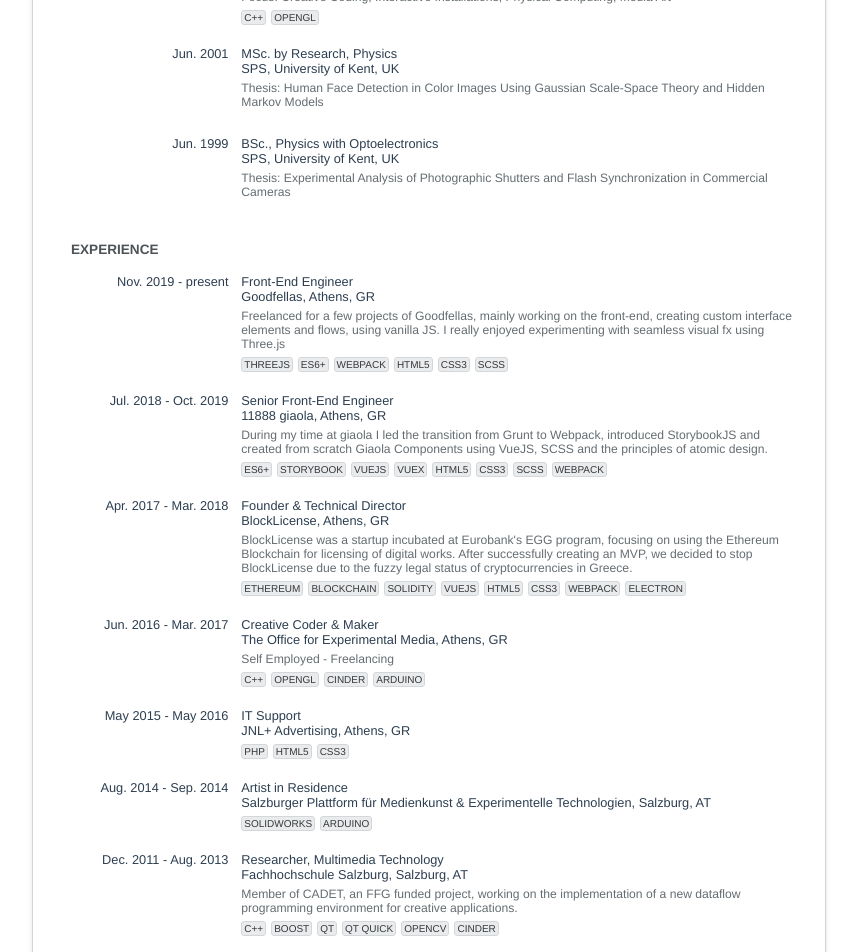
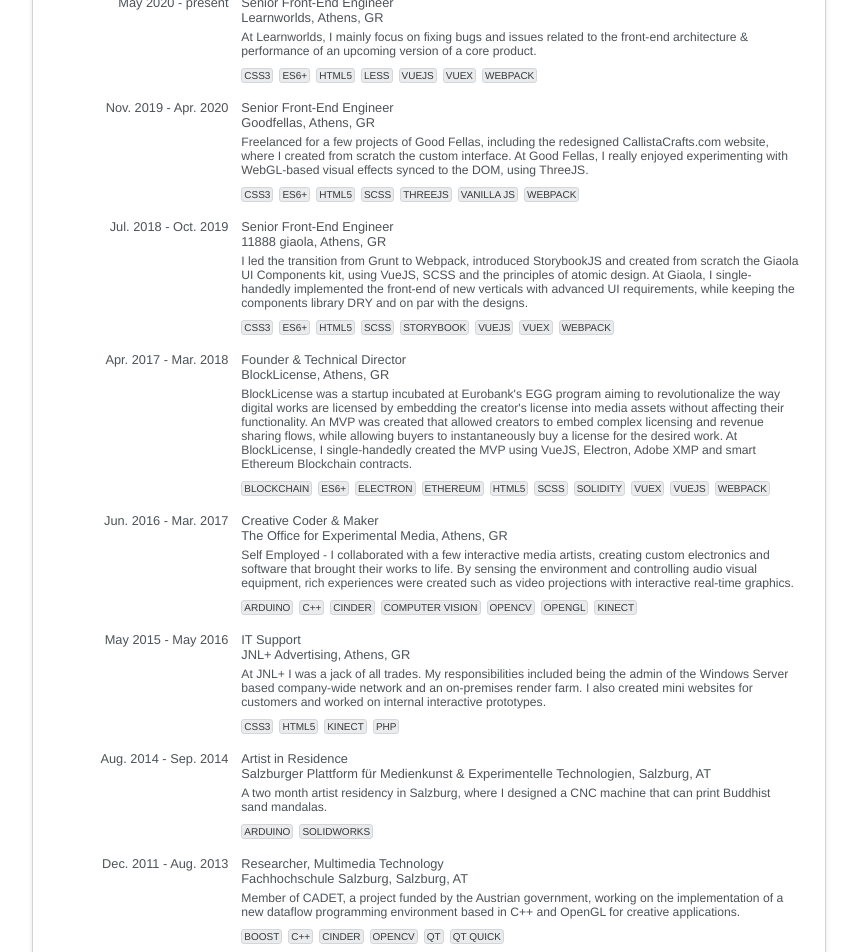
Before and after one commit to okinp/NikolasPsaroudakisCV, a Vue app: page / in a window 1280 px wide. Shown: the part 260-1212 px from the top of the page, without its empty margins (211-1068 px from the left). Built offline with nearby package versions, Linux system fonts and the light colour scheme.

Commit message:
Update CV

```diff
--- a/src/assets/cv.json
+++ b/src/assets/cv.json
@@ -8,7 +8,7 @@
                     "title": "MPS, Interactive Telecommunications",
                     "organization": "Tisch School of the Arts, NYU, USA",
                     "extra": "Focus: Creative Coding, Interactive Installations, Physical Computing, Media Art",
-          "tags": ["C++", "OpenGL"]
+                    "tags": []
                 },
                 {
                     "date": "Jun. 2001",
@@ -30,17 +30,40 @@
             "label": "Experience",
             "entries": [
                 {
-          "date": "Nov. 2019 - present",
-          "title": "Front-End Engineer",
+                    "date": "May 2020 - present",
+                    "title": "Senior Front-End Engineer",
+                    "organization": "Learnworlds, Athens, GR ",
+                    "extra": "At Learnworlds, I mainly focus on fixing bugs and issues related to the front-end architecture & performance of an upcoming version of a core product.",
+                    "tags": [
+                        "ES6+",
+                        "Webpack",
+                        "VueJS",
+                        "VueX",
+                        "HTML5",
+                        "CSS3",
+                        "LESS"
+                    ]
+                },
+                {
+                    "date": "Nov. 2019 - Apr. 2020",
+                    "title": "Senior Front-End Engineer",
                     "organization": "Goodfellas, Athens, GR",
-          "extra": "Freelanced for a few projects of Goodfellas, mainly working on the front-end, creating custom interface elements and flows, using vanilla JS. I really enjoyed experimenting with seamless visual fx using Three.js",
-          "tags": ["THREEJS", "ES6+", "Webpack", "HTML5", "CSS3", "SCSS"]
+                    "extra": "Freelanced for a few projects of Good Fellas, including the redesigned CallistaCrafts.com website, where I created from scratch the custom interface. At Good Fellas, I really enjoyed experimenting with WebGL-based visual effects synced to the DOM, using ThreeJS.",
+                    "tags": [
+                        "Vanilla JS",
+                        "THREEJS",
+                        "ES6+",
+                        "Webpack",
+                        "HTML5",
+                        "CSS3",
+                        "SCSS"
+                    ]
                 },
                 {
                     "date": "Jul. 2018 - Oct. 2019",
                     "title": "Senior Front-End Engineer",
                     "organization": "11888 giaola, Athens, GR",
-          "extra": "During my time at giaola I led the transition from Grunt to Webpack, introduced StorybookJS and created from scratch Giaola Components using VueJS, SCSS and the principles of atomic design.",
+                    "extra": "I led the transition from Grunt to Webpack, introduced StorybookJS and created from scratch the Giaola UI Components kit, using VueJS, SCSS and the principles of atomic design. At Giaola, I single-handedly implemented the front-end of new verticals with advanced UI requirements, while keeping the components library DRY and on par with the designs.",
                     "tags": [
                         "ES6+",
                         "Storybook",
@@ -56,14 +79,16 @@
                     "date": "Apr. 2017 - Mar. 2018",
                     "title": "Founder & Technical Director",
                     "organization": "BlockLicense, Athens, GR",
-          "extra": "BlockLicense was a startup incubated at Eurobank's EGG program, focusing on using the Ethereum Blockchain for licensing of digital works. After successfully creating an MVP, we decided to stop BlockLicense due to the fuzzy legal status of cryptocurrencies in Greece.",
+                    "extra": "BlockLicense was a startup incubated at Eurobank's EGG program aiming to revolutionalize the way digital works are licensed by embedding the creator's license into media assets without affecting their functionality. An MVP was created that allowed creators to embed complex licensing and revenue sharing flows, while allowing buyers to instantaneously buy a license for the desired work. At BlockLicense, I single-handedly created the MVP using VueJS, Electron, Adobe XMP and smart Ethereum Blockchain contracts.",
                     "tags": [
                         "Ethereum",
                         "Blockchain",
                         "Solidity",
                         "VueJS",
                         "HTML5",
-            "CSS3",
+                        "SCSS",
+                        "VUEX",
+                        "ES6+",
                         "Webpack",
                         "Electron"
                     ]
@@ -72,49 +97,56 @@
                     "date": "Jun. 2016 - Mar. 2017",
                     "title": "Creative Coder & Maker",
                     "organization": "The Office for Experimental Media, Athens, GR",
-          "extra": "Self Employed - Freelancing",
-          "tags": ["C++", "OpenGL", "Cinder", "Arduino"]
+                    "extra": "Self Employed - I  collaborated with a few interactive media artists, creating custom electronics and software that brought their works to life. By sensing the environment and controlling audio visual equipment, rich experiences were created such as video projections with interactive real-time graphics.",
+                    "tags": ["C++", "OpenGL", "Cinder", "Arduino", "OpenCV","Computer vision", "kinect"]
                 },
                 {
                     "date": "May 2015 - May 2016",
                     "title": "IT Support",
                     "organization": "JNL+ Advertising, Athens, GR",
-          "extra": "",
-          "tags": ["PHP", "HTML5", "CSS3"]
+                    "extra": "At JNL+ I was a jack of all trades. My responsibilities included being the admin of the Windows Server based company-wide network and an on-premises render farm. I also created mini websites for customers and worked on internal interactive prototypes.",
+                    "tags": ["PHP", "HTML5", "CSS3","Kinect"]
                 },
                 {
                     "date": "Aug. 2014 - Sep. 2014",
                     "title": "Artist in Residence",
                     "organization": "Salzburger Plattform für Medienkunst & Experimentelle Technologien, Salzburg, AT",
-          "extra": "",
+                    "extra": "A two month artist residency in Salzburg, where I designed a CNC machine that can print Buddhist sand mandalas.",
                     "tags": ["Solidworks", "Arduino"]
                 },
                 {
                     "date": "Dec. 2011 - Aug. 2013",
                     "title": "Researcher, Multimedia Technology",
                     "organization": "Fachhochschule Salzburg, Salzburg, AT",
-          "extra": "Member of CADET, an FFG funded project, working on the implementation of a new dataflow programming environment for creative applications.",
-          "tags": ["C++", "BOOST", "QT", "QT Quick", "OpenCV", "Cinder"]
+                    "extra": "Member of CADET, a project funded by the Austrian government, working on the implementation of a new dataflow programming environment based in C++ and OpenGL for creative applications.",
+                    "tags": [
+                        "C++",
+                        "BOOST",
+                        "QT",
+                        "QT Quick",
+                        "OpenCV",
+                        "Cinder"
+                    ]
                 },
                 {
                     "date": "Oct. 2012 - Jan. 2013",
                     "title": "Adjunct Lecturer, Physical Computing",
                     "organization": "Fachhochschule Salzburg, Salzburg, AT",
-          "extra": "Taught an introductory course in physical computing as part of the Masters curriculum. The class was structured around workshops where students were encouraged to try things out. The class scored top points among the classes in the curriculum in the evaluation by the students.",
+                    "extra": "Taught an introductory course on physical computing to postgraduate students of the fachhochschule. The class was structured around hands-on workshops, where students were encouraged to try things out. The class scored top points among the classes in the curriculum in the evaluation by the students.",
                     "tags": ["Arduino", "C++"]
                 },
                 {
                     "date": "Jul. 2011 - Nov. 2011",
                     "title": "Creative Coding Freelancer",
                     "organization": "Pentagram, NYC, USA",
-          "extra": "Lead software developer in Eddie Opara’s team, creating interactive graphics for the large-scale interactive touch-table installed at the SCAD Museum of Art in Savannah, USA.",
-          "tags": ["C++", "OpenGL", "Cinder", "Scriptographer"]
+                    "extra": "Lead software developer in Eddie Opara’s team, at the legendary - among graphic designers - Pentagram NYC office. At Pentagram, I created real-time interactive graphics for the large-scale touch-table designed and installed at the SCAD Museum of Art in Savannah, USA. I also worked on smaller projects where I created tools and scripts for Adobe Illustrator to assist designers in the creation of their desired content.",
+                    "tags": ["C++", "OpenGL", "Cinder", "Scriptographer", "Javascript"]
                 },
                 {
                     "date": "Jun. 2010 - Aug. 2010",
                     "title": "Creative Coding Intern",
                     "organization": "Potion Design, NYC, USA",
-          "extra": "Software developer for the award winning interactive tables and wall installed at the NOVIY Bar Restaurant in Moscow, Russia.",
+                    "extra": "At Potion I worked on procedural real-time graphics for the the award-winning interactive tables and wall installed at the NOVIY Bar Restaurant in Moscow, Russia.",
                     "tags": ["C++", "OpenGL", "OpenCV", "PoCode"]
                 },
                 {
@@ -128,14 +160,14 @@
                     "date": "Sep. 2006 - Dec. 2007",
                     "title": "Software Developer",
                     "organization": "Kitchenway, Athens, GR",
-          "extra": "Designed and developed an invoicing system that covered company specific needs.",
+                    "extra": "Designed and developed an invoicing system that covered company specific-needs.",
                     "tags": ["Python", "GTK+"]
                 },
                 {
                     "date": "Jul. 2005 - May 2006",
                     "title": "UI Design",
                     "organization": "Visionmetric, Canterbury, UK",
-          "extra": "Designed an alternate interface aimed at children for a proprietary software used in the photorealistic reproduction of faces of humans involved in crimes.",
+                    "extra": "",
                     "tags": ["Flash", "ActionScript"]
                 },
                 {
@@ -147,7 +179,7 @@
                 },
                 {
                     "date": "Nov. 2001 - Jan. 2004",
-          "title": "Supply Assistant",
+                    "title": "IT & Supply Assistant",
                     "organization": "Vende Moda, Athens, GR",
                     "extra": "Responsible for the correspondance and meetings with the international suppliers of the company",
                     "tags": []
--- a/src/components/CvSection.vue
+++ b/src/components/CvSection.vue
@@ -2,16 +2,24 @@
   <section class="content">
     <h4>{{ sectionData.label }}</h4>
     <ul>
-      <li v-for="(entry, eIdx) in sectionData.entries" :key="eIdx">
+      <li
+        v-for="(entry, eIdx) in sectionData.entries"
+        :key="eIdx"
+        :style="{ 'page-break-before': eIdx === 15 ? 'always' : 'initial' }"
+      >
         <p class="date">{{ entry.date }}</p>
         <div class="detail">
-          <div v-if="entry.title">{{ entry.title }}</div>
+          <div class="detail__title" v-if="entry.title">{{ entry.title }}</div>
           <div v-if="entry.organization">{{ entry.organization }}</div>
           <span v-if="entry.extra">{{ entry.extra }}</span>
           <div class="tags" v-if="entry.tags">
-            <span class="tag" v-for="(tag, tIdx) in entry.tags" :key="tIdx">{{
-              tag
-            }}</span>
+            <span
+              class="tag"
+              v-for="(tag, tIdx) in entry.tags.sort()"
+              :key="tIdx"
+            >
+              {{ tag }}
+            </span>
           </div>
         </div>
       </li>
@@ -36,23 +44,26 @@
 section.content {
   display: flex;
   flex-direction: column;
+  margin-top: 10px;
   h4 {
     text-transform: uppercase;
     font-size: 0.85em;
     color: $color;
-    margin-top: 0;
-    margin-bottom: 0.8em;
+    margin-top: 1rem;
+    margin-bottom: 1.8em;
   }
   ul {
     list-style-type: none;
     padding: 0;
-    margin-top: 0.4em;
+    margin-top: 0.2em;
+    margin-bottom: 0px;
     li {
       display: flex;
       align-items: flex-start;
       justify-content: flex-start;
       font-size: 0.8em;
-      margin-bottom: 15px;
+      margin-bottom: 10px;
+      margin-top: 14px;
       page-break-before: auto;
       page-break-inside: avoid;
       p.date {
@@ -67,9 +78,12 @@
         max-width: 78%;
         display: flex;
         flex-direction: column;
+        > .detail__title {
+          // font-weight: semi-bold;
+        }
         > span {
           margin-top: 5px;
-          color: $color-light;
+          color: $color;
           font-size: 0.95em;
         }
       }
@@ -79,11 +93,11 @@
 .tags {
   display: flex;
   flex-wrap: wrap;
-  margin: 6px 0;
+  margin: 7px 0 0 -3px;
   span.tag {
     box-sizing: border-box;
     padding: 1px 2px;
-    margin-right: 5px;
+    margin: 3px;
     border-radius: 3px;
     color: $color-dark;
     background-color: lighten($color-light, 50%);
--- a/src/components/Page.vue
+++ b/src/components/Page.vue
@@ -12,8 +12,8 @@
         <li>(+30) 6945297001</li>
       </ul>
     </header>
+    <cv-section :sectionData="cvdata.sections[1]" />
     <cv-section :sectionData="cvdata.sections[0]" />
-    <cv-section :sectionData="cvdata.sections[1]" />
     <cv-skills-matrix :dataProp="cvdata.skills" class="breakProper" />
     <cv-section :sectionData="cvdata.sections[2]" class="breakProper" />
     <cv-section :sectionData="cvdata.sections[3]" class="breakProper" />
@@ -58,6 +58,7 @@
 * {
   box-sizing: border-box;
   -moz-box-sizing: border-box;
+  color: #4d5357;
 }
 
 body {
```
Also changed, not shown: package.json (+16 -15 lines), 1 other file (tests, documents, lock files or other folders). Lines whose indentation alone changed are shown as unchanged.
